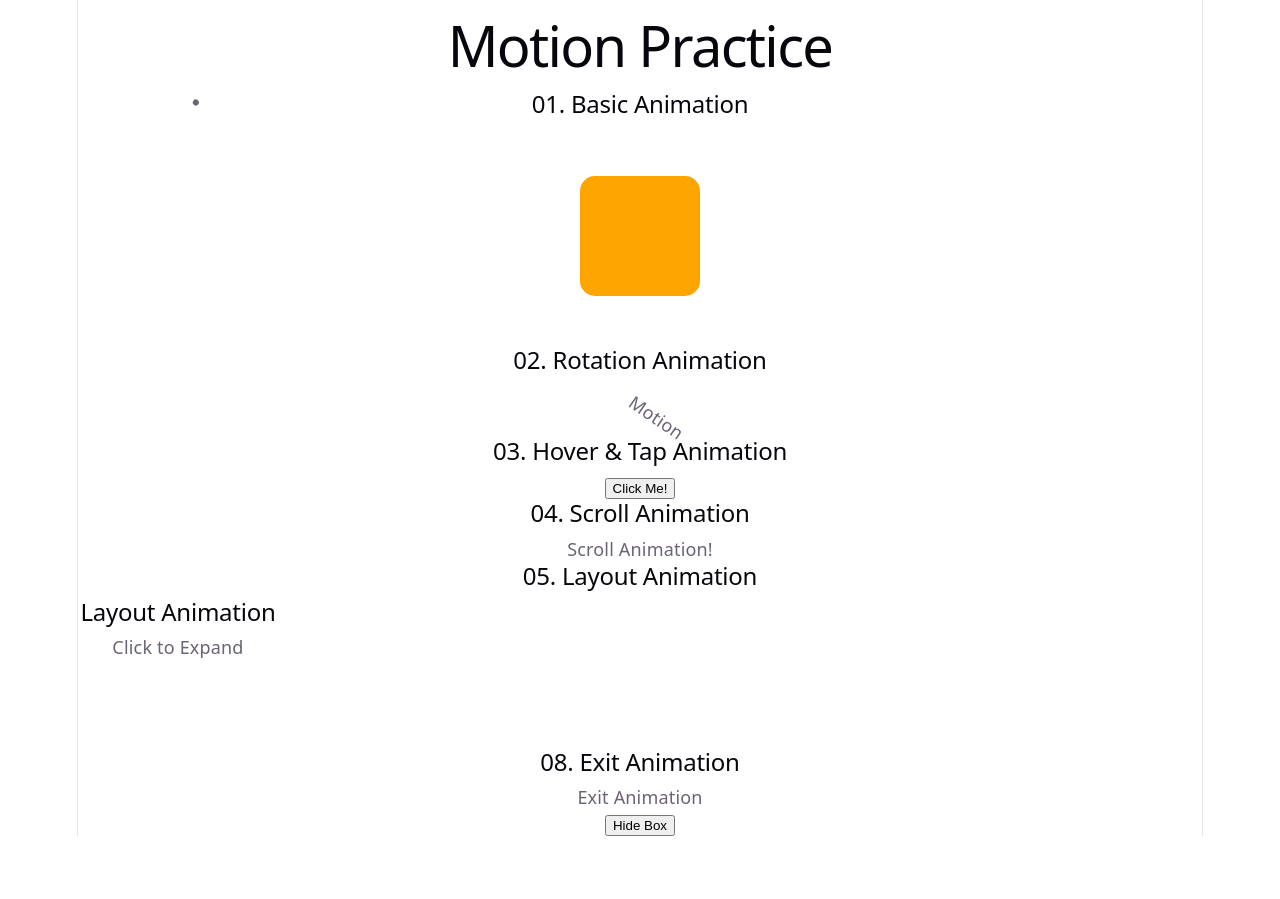
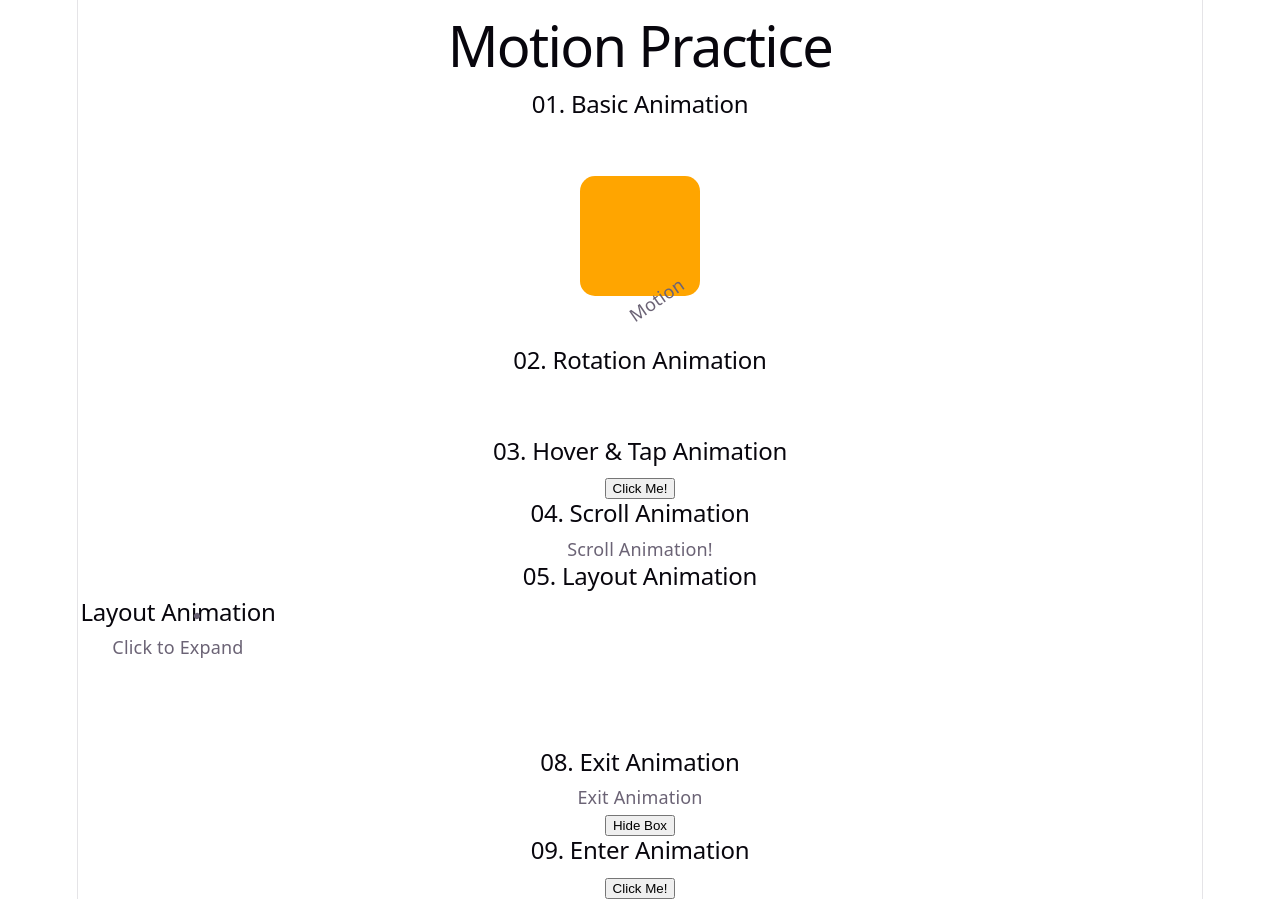
Before and after one commit to nethmakavindi/Motion-practice, a React (Vite) app: page / in a window 1280 px wide. Before the commit the page ends 836 px from the top, so only its background shows below. Built offline with nearby package versions, Linux system fonts and the light colour scheme.

Commit message:
feat: add EnterAnimation component and integrate it into App

```diff
--- a/src/App.jsx
+++ b/src/App.jsx
@@ -4,6 +4,7 @@ import HoverTapAnimation from "./Examples/HoverTapAnimation";
 import ScrollAnimation from "./Examples/ScrollAnimation";
 import LayoutAnimation from "./Examples/LayoutAnimation"
 import ExitAnimation from "./Examples/ExitAnimation";
+import EnterAnimation from "./Examples/EnterAnimation";
 
 function App() {
   return (
@@ -54,6 +55,14 @@ function App() {
 
   <ExitAnimation />
 </section>
+
+ <section className="mb-24">
+  <h2 className="mb-8 text-2xl font-bold">
+    09. Enter Animation
+  </h2>
+
+  <EnterAnimation />
+</section>
     </div>
   );
 }
--- /dev/null
+++ b/src/Examples/EnterAnimation.jsx
@@ -0,0 +1,18 @@
+import { motion } from "motion/react";
+
+function ScaleAnimation() {
+  return (
+    <div className="flex min-h-screen items-center justify-center bg-slate-900">
+      <motion.button
+        initial={{ scale: 0 }}
+        animate={{ scale: 1 }}
+        transition={{ duration: 1 }}
+        className="rounded-xl bg-orange-500 px-10 py-5 text-2xl font-bold text-white"
+      >
+        Click Me!
+      </motion.button>
+    </div>
+  );
+}
+
+export default ScaleAnimation;
--- a/src/Examples/FirstAnimation.jsx
+++ b/src/Examples/FirstAnimation.jsx
@@ -4,8 +4,8 @@ function FirstAnimation() {
   return (
     <div className="flex min-h-screen items-center justify-center">
       <motion.ul
-        animate={{ rotate: 720 }}
-        transition={{ duration: 3, repeat: Infinity, repeatType: "mirror" }}
+        animate={{ rotate: 720, y: -100 }}
+        transition={{ duration: 3, repeat: Infinity, opacity: 0.2, borderRadius:"50%"  }}
         className="h-32 w-32 rounded-xl bg-orange-500"
       >
         <li className="p-4 text-white">Motion</li>
```
